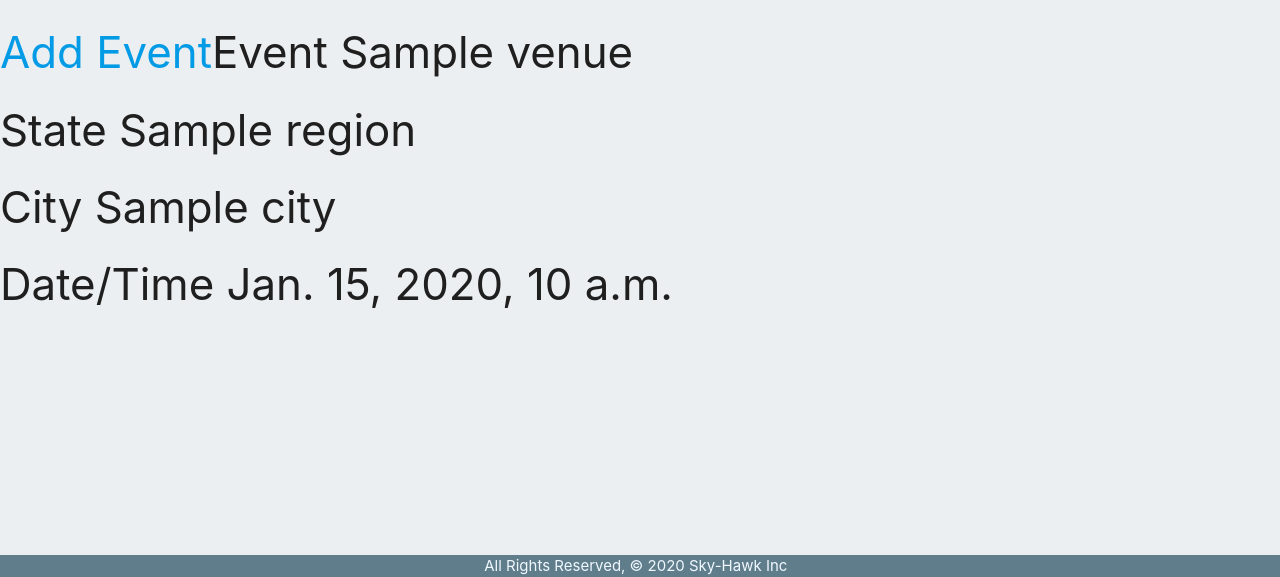
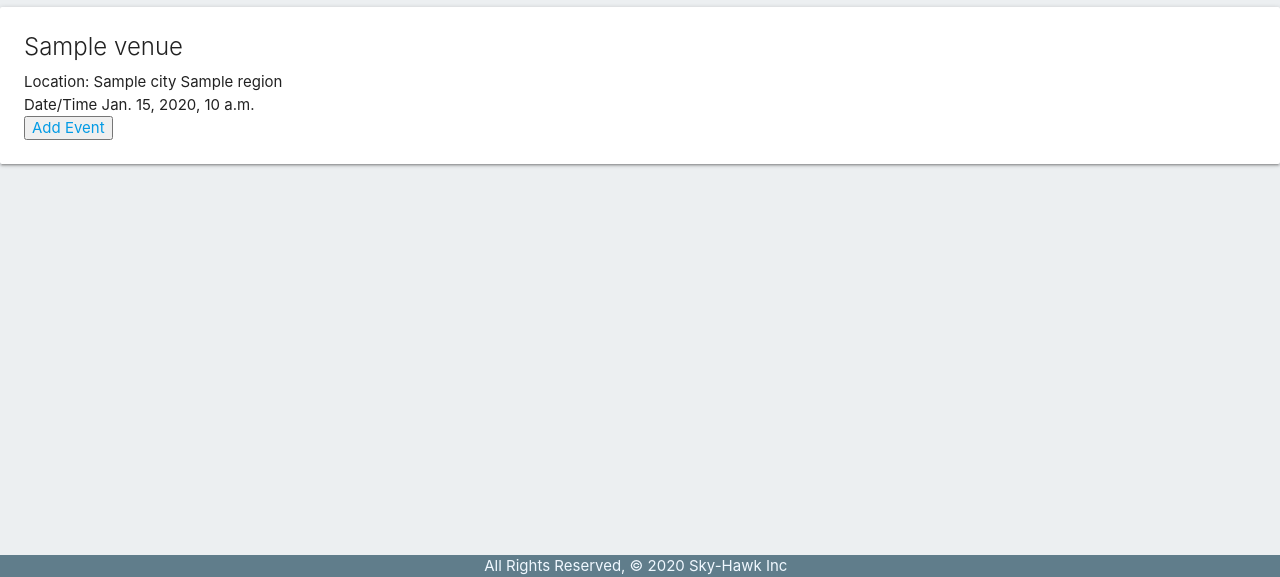
Before and after one commit to naomiskevo/Groupie, a Django app: template main_app/templates/detail.html in a window 1280 px wide. Shown: the part 223-800 px from the top of the page. Run offline with Django 3.2, Linux system fonts and the light colour scheme; tables that the repository leaves empty hold one stand-in row (values such as "Sample post"); the template is opened without the code that fills it: values that come from a table or form of the project are taken from there, most other values are stand-ins (such as "Sample title", 1, 10 or a date in 2020).

Commit message:
styles list of events when artist is searched

```diff
--- a/main_app/templates/detail.html
+++ b/main_app/templates/detail.html
@@ -6,12 +6,16 @@
 
 <h1>{{ artist.name }}</h1>
 
-<img src="{{ artist.image_url }}" alt="artist">
+<img class="materialboxed" id="artist-img" width="650" src="{{ artist.image_url }}" alt="artist">
 {% for info in events %}
-<h3> <a href="/events">Add Event</a>Event {{ info.venue.name }} </h3>
-<h3>State {{ info.venue.region }} </h3>
-<h3>City {{ info.venue.city }} </h3>
-<h3>Date/Time {{ info.datetime }} </h3>
+    <div class="card">
+        <div class="card-content">
+            <span class="card-title">{{ info.venue.name }}</span>
+            <p>Location: {{ info.venue.city }} {{ info.venue.region }}</p>
+            <p>Date/Time {{ info.datetime }}</p>
+            <button><a href="/events">Add Event</a></button>
+        </div>
+    </div>
 
 
 {% endfor %}
```
